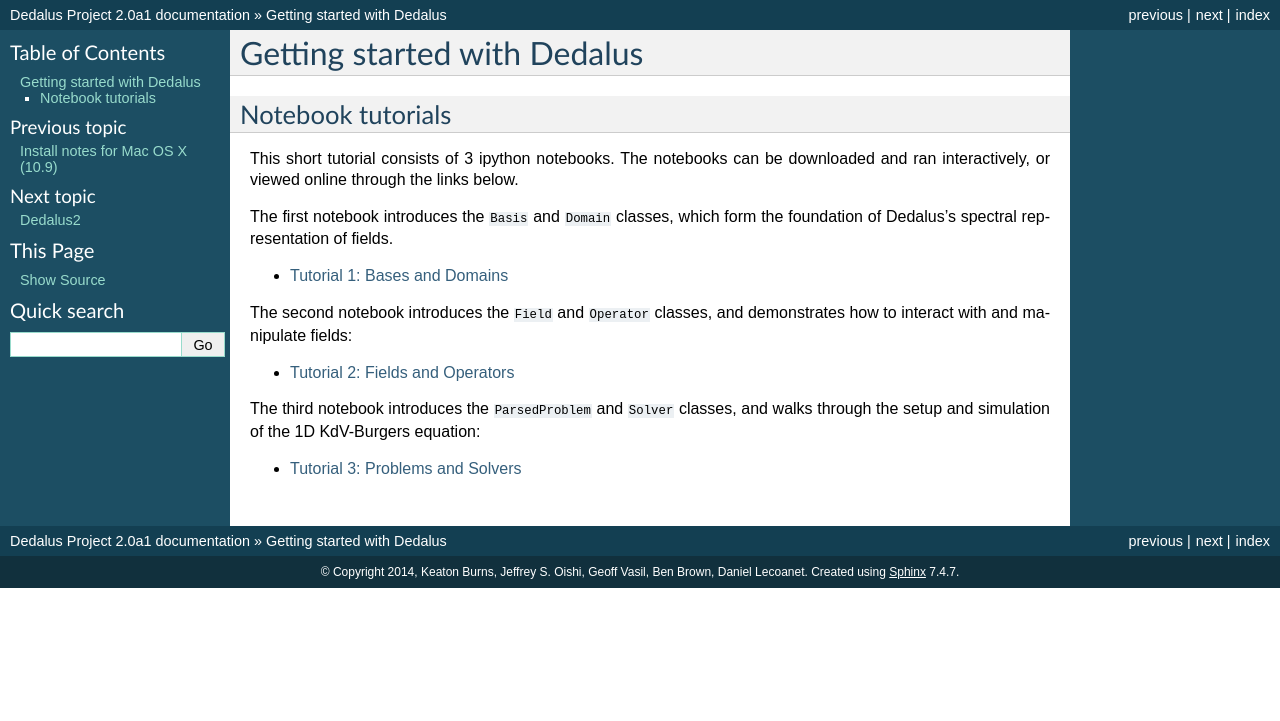
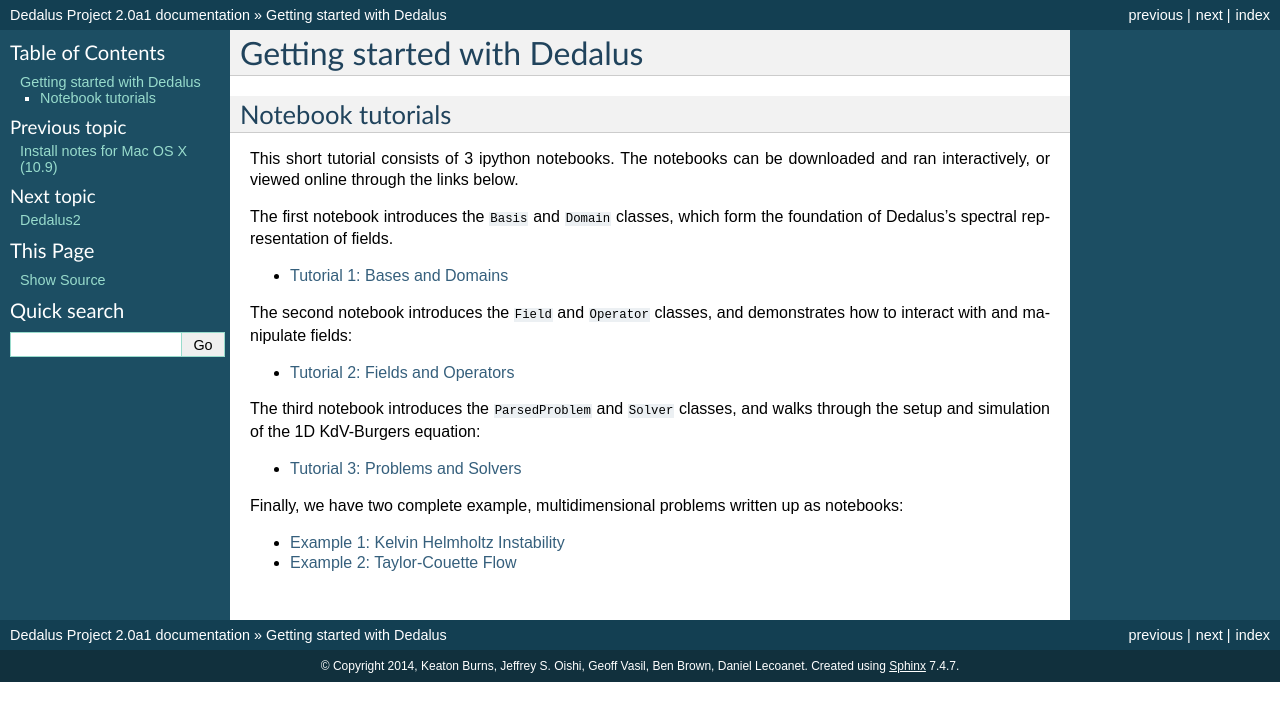
Before and after one commit to DedalusProject/dedalus, a Sphinx documentation site: the page built from docs/getting_started.rst, in a window 1280 px wide. Shown: the top 721 px of the page. Built offline with Sphinx 7.4.7, drawn with Linux system fonts in a browser that asks for light colours; formulas are drawn with MathJax 3; pages that are not in the unit, such as notebooks, are missing from menus.

Commit message:
added new examples notebooks.
hg hash: edc4518fadbf7c9bb8a4cec6d4071d36bbb0cbdc

```diff
--- a/docs/getting_started.rst
+++ b/docs/getting_started.rst
@@ -17,3 +17,9 @@
 The third notebook introduces the ``ParsedProblem`` and ``Solver`` classes, and walks through the setup and simulation of the 1D KdV-Burgers equation:
 
 * `Tutorial 3: Problems and Solvers <http://nbviewer.ipython.org/urls/bitbucket.org/dedalus-project/dedalus/raw/tip/docs/notebooks/dedalus_tutorial_problems_solvers.ipynb>`_
+
+Finally, we have two complete example, multidimensional problems written up as notebooks:
+
+* `Example 1: Kelvin Helmholtz Instability <http://nbviewer.ipython.org/urls/bitbucket.org/dedalus-project/dedalus/raw/tip/docs/notebooks/Kelvin Helmholtz Instability.ipynb>`_
+
+* `Example 2: Taylor-Couette Flow <http://nbviewer.ipython.org/urls/bitbucket.org/dedalus-project/dedalus/raw/tip/docs/notebooks/Taylor Couette Flow.ipynb>`_
```
